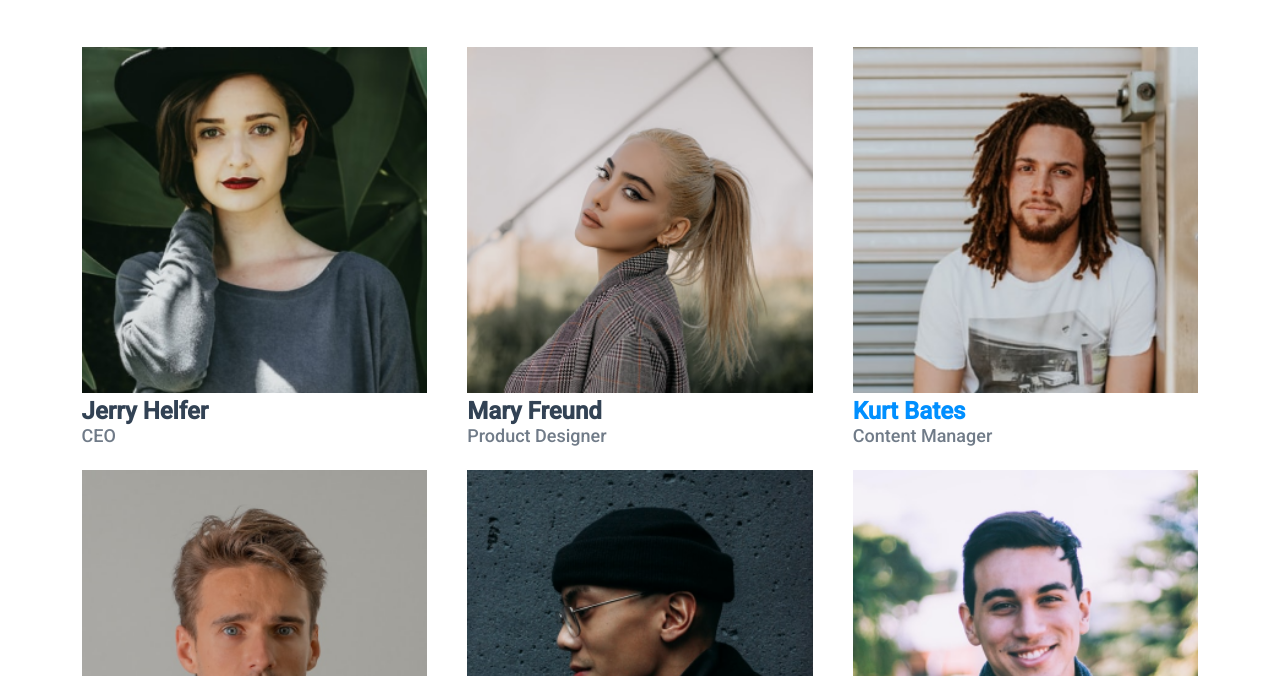
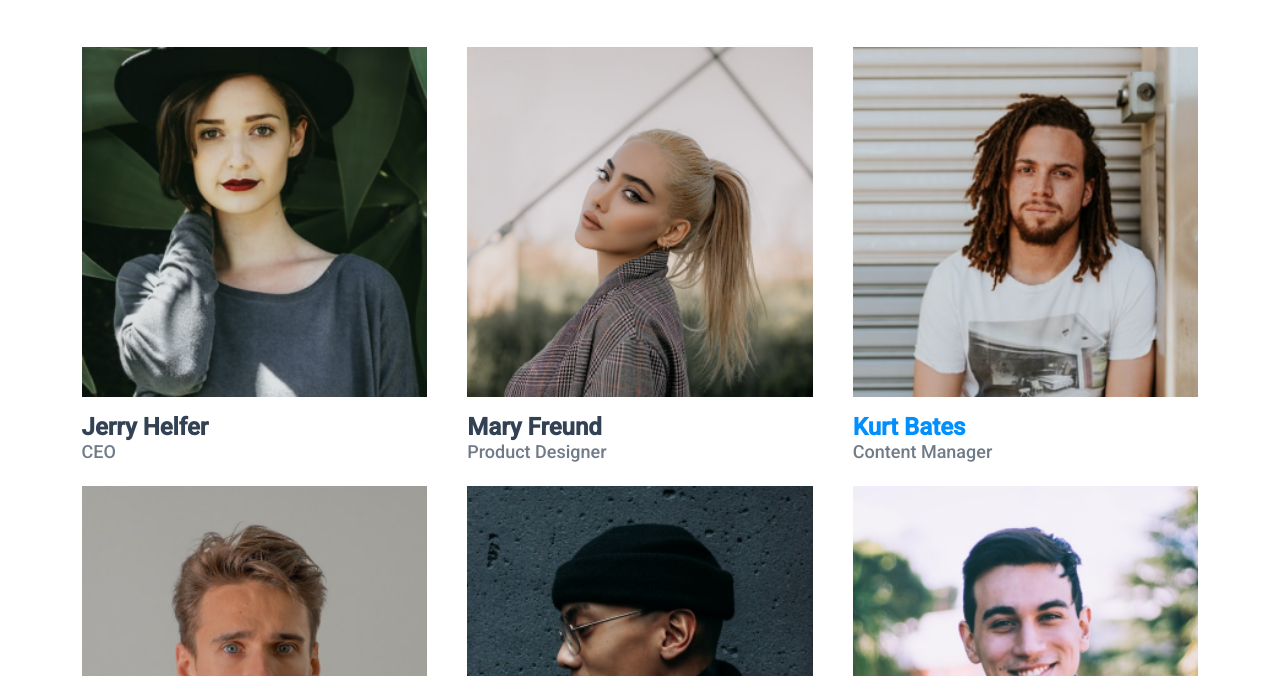
Before and after one commit to SandroAsa/figma-homework1, a plain HTML site: page index.html in a window 1280 px wide. Shown: the part 124-800 px from the top of the page. Drawn offline with Linux system fonts and the light colour scheme.

Commit message:
finished

```diff
--- a/styles.css
+++ b/styles.css
@@ -46,6 +46,7 @@ p{
         width: 100%;
         height: 100%;
     }
+    height: f
 }
 .card-info{
     display: flex;
@@ -63,6 +64,9 @@ p{
     column-gap: 40px;
 }
 .card{
+    display: flex;
+    flex-direction: column;
+    gap: 16px;
     width: 23%;
     min-width: 200px;
 }
```
